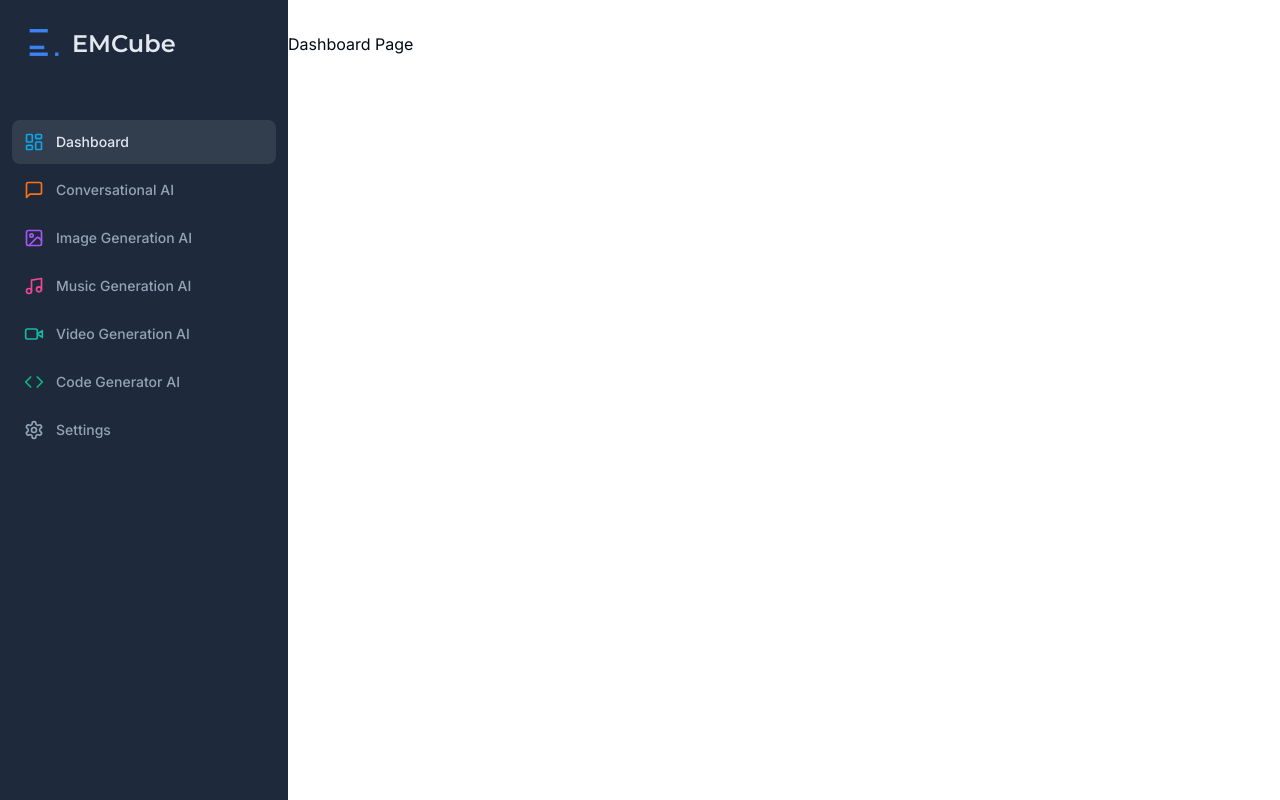
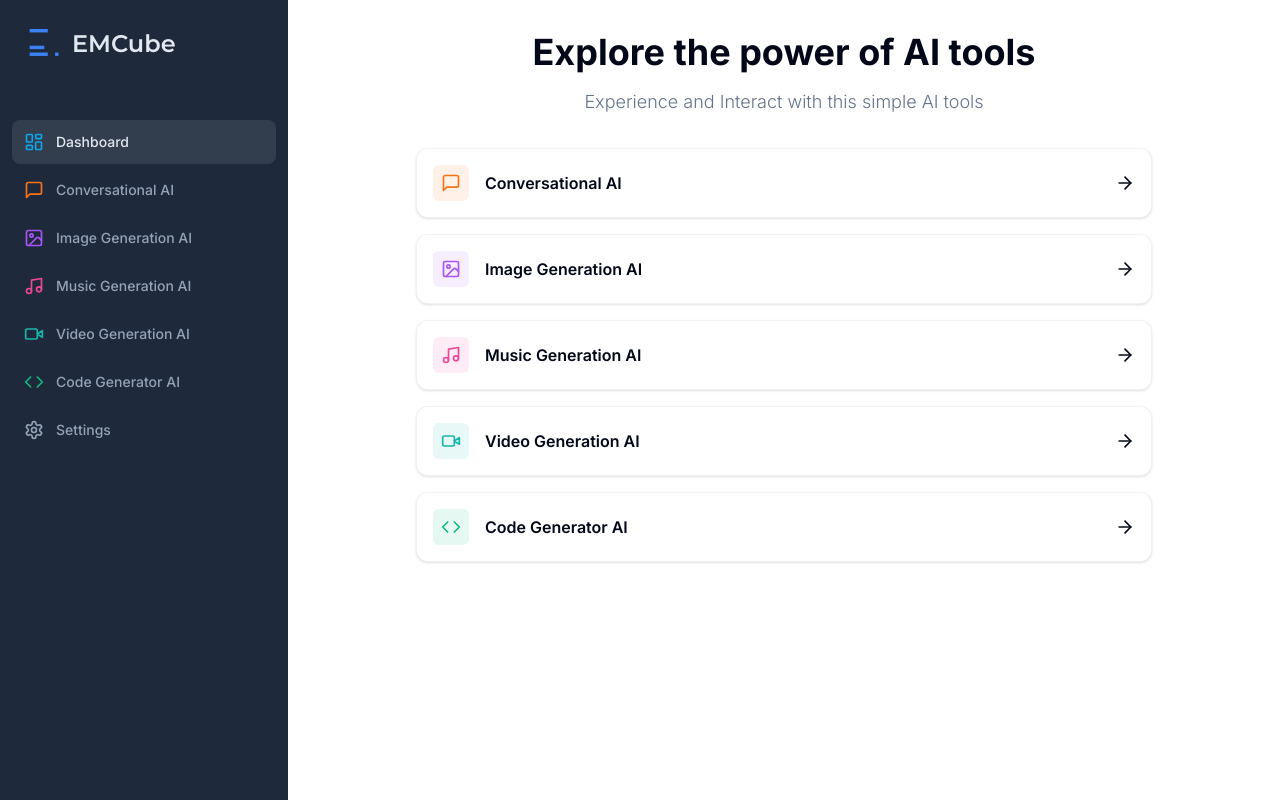
Before and after one commit to EMCaranto/next-ai-saas, a Next.js app: page /dashboard in a window 1280 px wide. Built offline with nearby package versions, Linux system fonts and the light colour scheme.

Commit message:
:hammer: Added dashboard

```diff
--- a/app/( dashboard )/dashboard/page.tsx
+++ b/app/( dashboard )/dashboard/page.tsx
@@ -1,7 +1,100 @@
+'use client'
+
+import { useRouter } from 'next/navigation'
+
+// Dependencies
+import { ArrowRightIcon, CodeIcon, ImageIcon, MessageSquareIcon, MusicIcon, VideoIcon } from 'lucide-react'
+
+// Components
+import { Card } from '@/components/ui/card'
+
+// Library
+import { cn } from '@/lib/utils'
+
+const tools = [
+  {
+    icon: MessageSquareIcon,
+    label: 'Conversational AI',
+    href: '/conversation',
+    color: 'text-orange-500',
+    bgColor: 'bg-orange-500/10',
+  },
+  {
+    icon: ImageIcon,
+    label: 'Image Generation AI',
+    href: '/image',
+    color: 'text-purple-500',
+    bgColor: 'bg-purple-500/10',
+  },
+  {
+    icon: MusicIcon,
+    label: 'Music Generation AI',
+    href: '/music',
+    color: 'text-pink-500',
+    bgColor: 'bg-pink-500/10',
+  },
+  {
+    icon: VideoIcon,
+    label: 'Video Generation AI',
+    href: '/video',
+    color: 'text-teal-500',
+    bgColor: 'bg-teal-500/10',
+  },
+  {
+    icon: CodeIcon,
+    label: 'Code Generator AI',
+    href: '/code',
+    color: 'text-emerald-500',
+    bgColor: 'bg-emerald-500/10',
+  }
+]
+
 const DashboardPage = () => {
+  const router = useRouter()
+
   return(
     <div>
-      Dashboard Page
+      <div className="mb-8 space-y-4">
+        <h2 className="text-2xl md:text-4xl font-bold text-center">
+          Explore the power of AI tools
+        </h2>
+        <p className="text-muted-foreground font-light text-sm md:text-lg text-center">
+          Experience and Interact with this simple AI tools
+        </p>
+      </div>
+      <div className="px-4 md:px-20 lg:px-32 space-y-4">
+        {
+          tools.map((tool) => (
+            <Card
+              className="p-4 border-black/5 flex items-center justify-between hover:shadow-md transition cursor-pointer"
+              key={ tool.href }
+              onClick={ () => router.push(tool.href) }
+            >
+              <div className="flex items-center gap-x-4">
+                <div className={
+                  cn(
+                    "p-2 w-fit rounded-md",
+                    tool.bgColor
+                  )
+                }
+                >
+                  <tool.icon className={
+                    cn(
+                      "h-5 w-5",
+                      tool.color
+                    )
+                  }
+                  />
+                </div>
+                <div className="font-semibold">
+                  { tool.label }
+                </div>
+              </div>
+              <ArrowRightIcon className="h-5 w-5" />
+            </Card>
+          ))
+        }
+      </div>
     </div>
   )
 }
--- /dev/null
+++ b/components/ui/card.tsx
@@ -0,0 +1,76 @@
+import * as React from "react"
+
+import { cn } from "@/lib/utils"
+
+const Card = React.forwardRef<
+  HTMLDivElement,
+  React.HTMLAttributes<HTMLDivElement>
+>(({ className, ...props }, ref) => (
+  <div
+    ref={ref}
+    className={cn(
+      "rounded-xl border bg-card text-card-foreground shadow",
+      className
+    )}
+    {...props}
+  />
+))
+Card.displayName = "Card"
+
+const CardHeader = React.forwardRef<
+  HTMLDivElement,
+  React.HTMLAttributes<HTMLDivElement>
+>(({ className, ...props }, ref) => (
+  <div
+    ref={ref}
+    className={cn("flex flex-col space-y-1.5 p-6", className)}
+    {...props}
+  />
+))
+CardHeader.displayName = "CardHeader"
+
+const CardTitle = React.forwardRef<
+  HTMLParagraphElement,
+  React.HTMLAttributes<HTMLHeadingElement>
+>(({ className, ...props }, ref) => (
+  <h3
+    ref={ref}
+    className={cn("font-semibold leading-none tracking-tight", className)}
+    {...props}
+  />
+))
+CardTitle.displayName = "CardTitle"
+
+const CardDescription = React.forwardRef<
+  HTMLParagraphElement,
+  React.HTMLAttributes<HTMLParagraphElement>
+>(({ className, ...props }, ref) => (
+  <p
+    ref={ref}
+    className={cn("text-sm text-muted-foreground", className)}
+    {...props}
+  />
+))
+CardDescription.displayName = "CardDescription"
+
+const CardContent = React.forwardRef<
+  HTMLDivElement,
+  React.HTMLAttributes<HTMLDivElement>
+>(({ className, ...props }, ref) => (
+  <div ref={ref} className={cn("p-6 pt-0", className)} {...props} />
+))
+CardContent.displayName = "CardContent"
+
+const CardFooter = React.forwardRef<
+  HTMLDivElement,
+  React.HTMLAttributes<HTMLDivElement>
+>(({ className, ...props }, ref) => (
+  <div
+    ref={ref}
+    className={cn("flex items-center p-6 pt-0", className)}
+    {...props}
+  />
+))
+CardFooter.displayName = "CardFooter"
+
+export { Card, CardHeader, CardFooter, CardTitle, CardDescription, CardContent }
```
